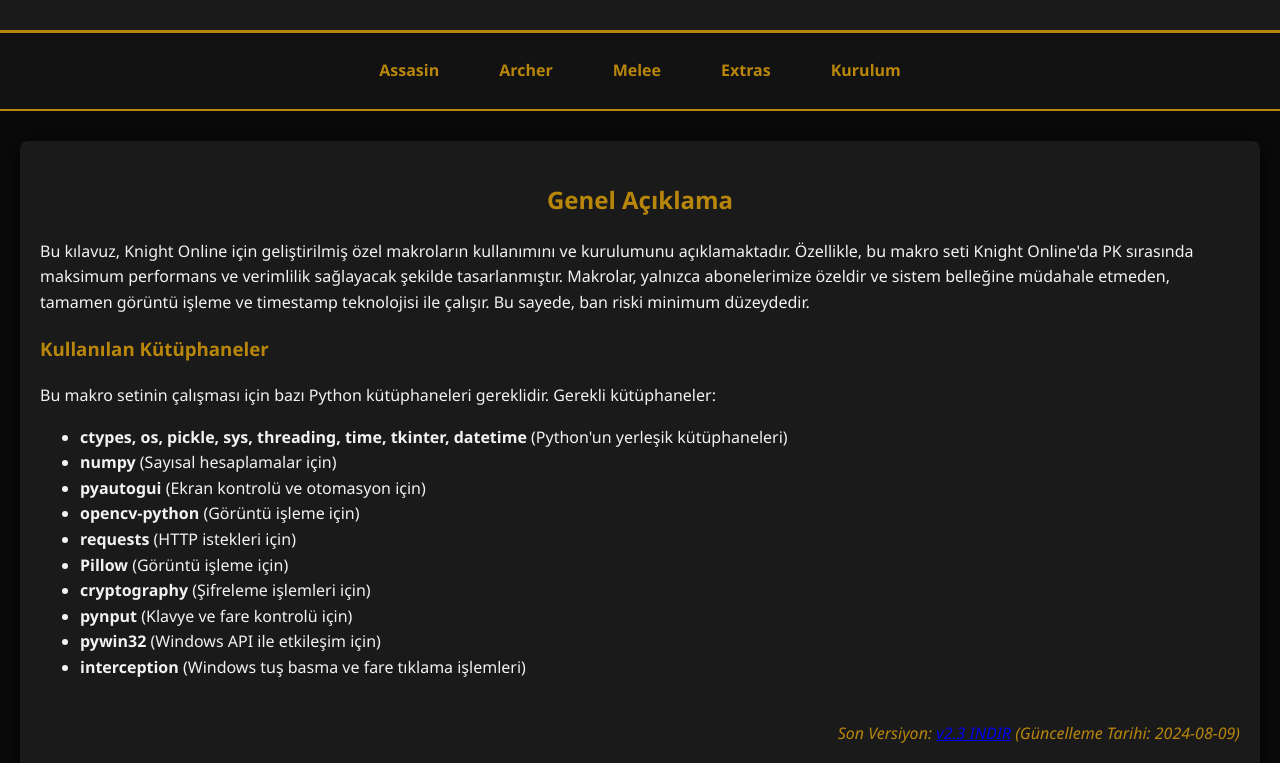
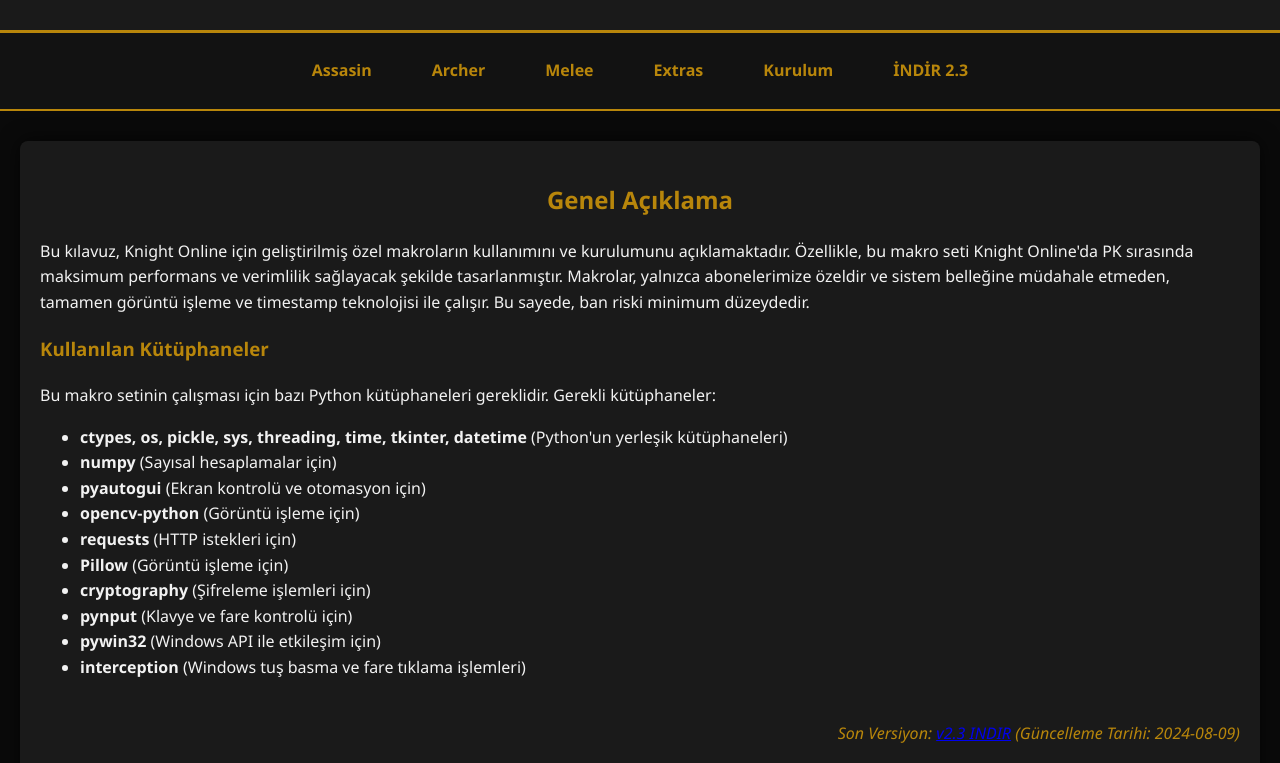
Before and after one commit to AsynctaskCoffee/Kedikodu-Paylasim, a plain HTML site: page index.html in a window 1280 px wide. Shown: the part 104-867 px from the top of the page. Drawn offline with Linux system fonts and the light colour scheme.

Commit message:
:rocket:

```diff
--- a/index.html
+++ b/index.html
@@ -192,6 +192,7 @@
         <a href="#melee">Melee</a>
         <a href="#extras">Extras</a>
         <a href="#kurulum">Kurulum</a>
+        <a href="https://drive.google.com/file/d/1BmRWV8z6i1Ft9oacO0PXvL5N_FS14dh2/view">İNDİR 2.3</a>
     </nav>
 
     <div class="container">
```
